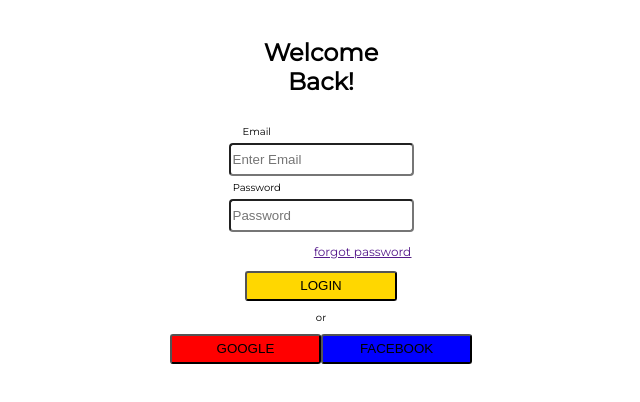
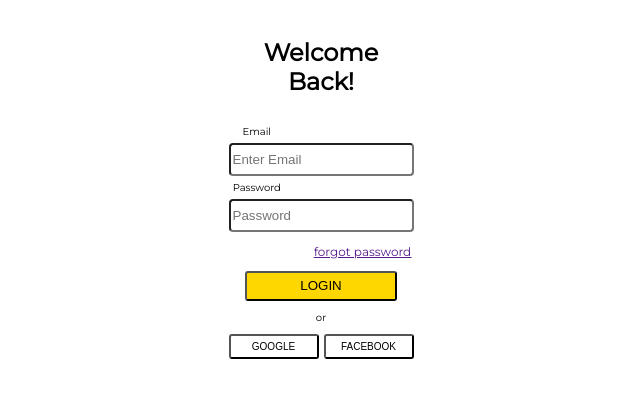
Before and after one commit to akenz1901/Login-Page, a React (Create React App) app: page / in a window 1280 px wide. Shown: the top 402 px of the page, without its empty margins (319-959 px from the left). Built offline with nearby package versions, Linux system fonts and the light colour scheme.

Commit message:
Button adjustment

```diff
--- a/src/App.js
+++ b/src/App.js
@@ -8,13 +8,13 @@
     <div className = 'main'>
     <div className ="login">
         <h3>Welcome <br/> Back!</h3>
-        <Input label ="Email" placeholder="Enter Email" id="Email"/>
-        <Input label ="Password" placeholder="Password" id="password"/>
+        <Input label ="Email" placeholder="Enter Email" className="email"/>
+        <Input label ="Password" placeholder="Password" className="password"/>
         <p className="tag"> <u><a href=''>forgot password</a></u></p>
-        <Button Button="LOGIN" backgroundColor="gold"/>
+        <Button Button="LOGIN" backgroundColor="gold" width="4.87m"/>
         <p className="or">or</p>
-        <Button Button="GOOGLE" backgroundColor="red" height = ""/>
-        <Button Button="FACEBOOK" backgroundColor="blue" style=""/>
+        <Button Button="GOOGLE" backgroundColor="white" height = "25px" width="90px" fontSize="10px" />
+        <Button Button="FACEBOOK" backgroundColor="white" height= "25px" style="" width="90px" fontSize="10px" marginLeft='5px'/>
     </div>
     </div>
   );
--- a/src/Button.css
+++ b/src/Button.css
@@ -9,5 +9,4 @@
 .btn{
   cursor: pointer;
   border: 2px thin red;
-
 }
--- a/src/Button.js
+++ b/src/Button.js
@@ -7,9 +7,13 @@
         color: props.color,
         backgroundColor:props.backgroundColor,
         border: `1px solid ${props.border}`,
-        height: props.height
-        // height = props.height,
-        // width = props.width,
+        height: props.height,
+        width: props.width,
+        fontSize: props.fontSize,
+        display: props.display,
+        border: props.border,
+        marginLeft: props.marginLeft,
+        marginRight: props.marginRight
         // boxRadius = props.boxRadius,
         // display = 'block',
         // fontSize = '15px',
```
